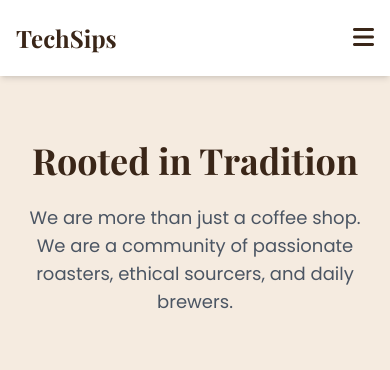
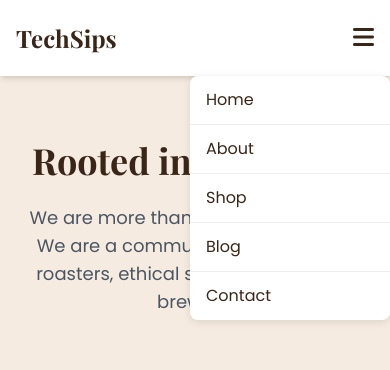
Before and after one commit to Ngui706/CampoBrew, a website: page public/about.html in a window 390 px wide. Both pictures are taken after a click on the element 363 px from the left and 38 px from the top of the page. Shown: the top 370 px of the page. Drawn offline with nearby package versions, Linux system fonts and the light colour scheme.

Commit message:
Toggle on about page

```diff
--- a/public/about.html
+++ b/public/about.html
@@ -69,5 +69,15 @@
         &copy; 2026 TechSips. All rights reserved.
     </footer>
 
+    <script>
+        // Mobile menu toggle
+        const navToggle = document.querySelector('.nav-toggle');
+        const mobileMenu = document.getElementById('mobile-menu');
+        if (navToggle && mobileMenu) {
+            navToggle.addEventListener('click', () => {
+                mobileMenu.classList.toggle('active');
+            });
+        }
+    </script>
 </body>
 </html>
```
